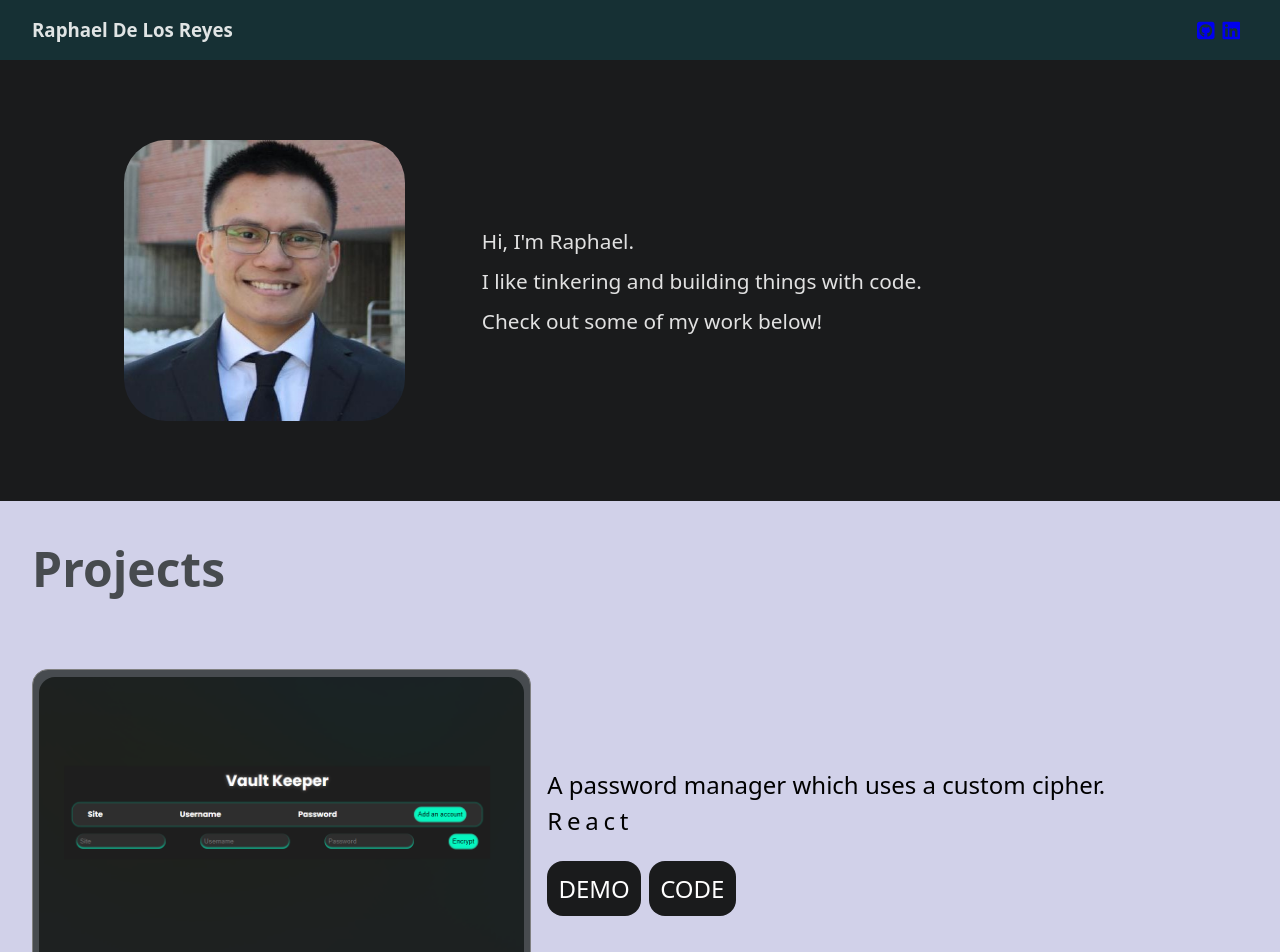
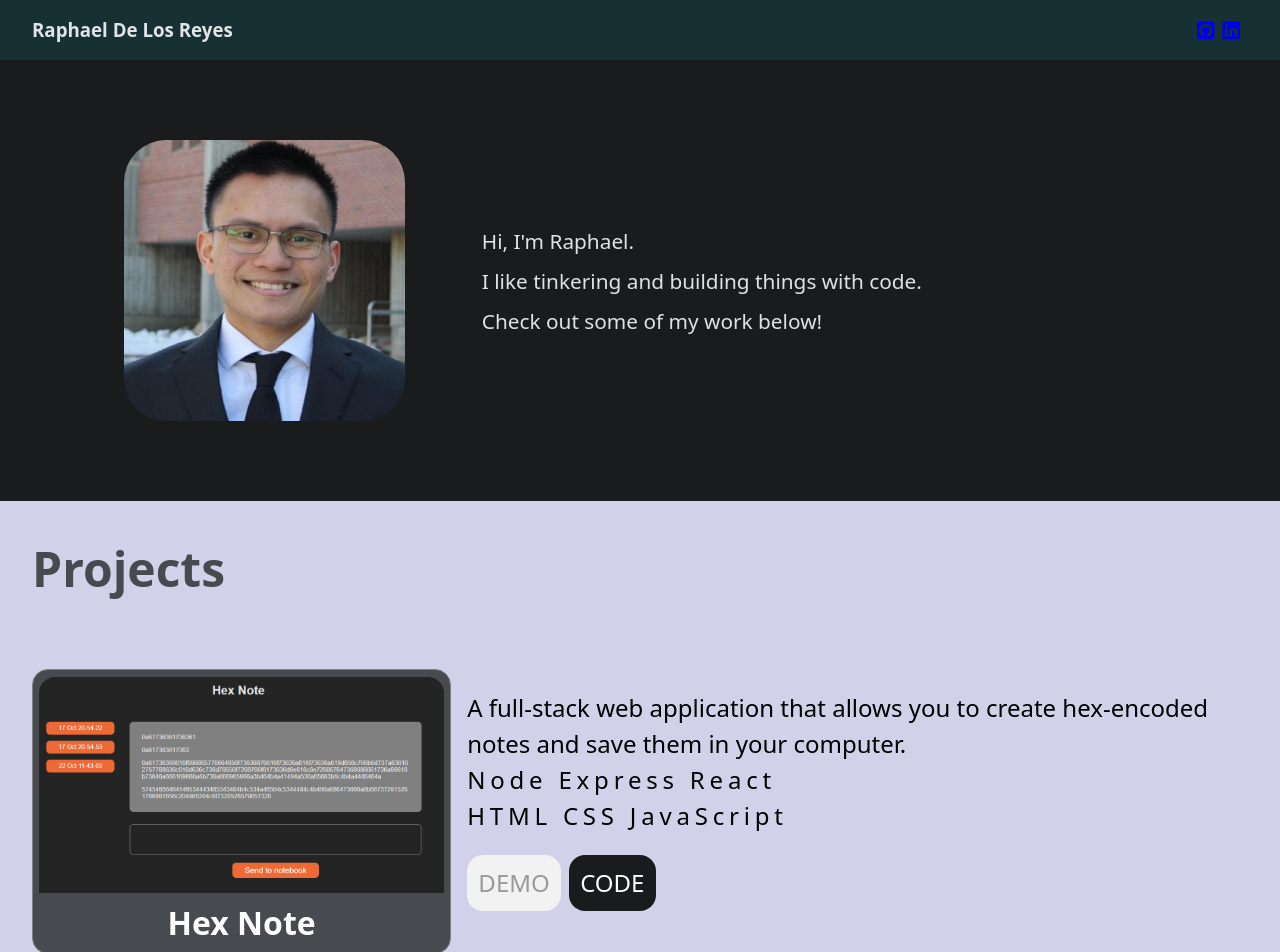
Before and after one commit to RD2P/RD2P.github.io, a React (Vite) app: page / in a window 1280 px wide. Shown: the top 952 px of the page. Built offline with nearby package versions, Linux system fonts and the light colour scheme.

Commit message:
Added hex note card in projects

```diff
--- a/src/components/Projects.jsx
+++ b/src/components/Projects.jsx
@@ -2,8 +2,10 @@ import '../styles/projects.css'
 import Card from './Card.jsx'
 import calculator from "../assets/calculator.png";
 import vaultkeeper from "../assets/vaultkeeper.png";
+import hexnote from "../assets/hexnote.png"
 
 const Projects = () => {
+
   return(
     <>
         <div className="container">
@@ -11,6 +13,34 @@ const Projects = () => {
         </div>
       <div className="container">
           <div className="project__rows">
+          <section className="project__row">
+              <div className="card--wrapper ">
+                <Card
+                  link="#"
+                  image={hexnote}
+                  title="Hex Note"
+                />
+              </div>
+              <div className="project-description">
+                <div className="description-text">
+                  <p>A full-stack web application that allows you to create hex-encoded notes and save them in your computer.</p>
+                  <p className="tech-used">Node Express React<br/>HTML CSS JavaScript</p>
+                </div>
+                <div className="card__buttons">
+                  <a
+                    className="card__button disabled-button tooltip"
+                    // href="#"
+                    target="_blank"
+                  >
+                    <span className="tooltiptext">In progress 🙂</span>
+                    DEMO
+                  </a>
+                  <a className="card__button" href="https://github.com/RD2P/HexNote" target="_blank">
+                    CODE
+                  </a>
+                </div>
+              </div>
+            </section>
             <section className="project__row">
               <div className="card--wrapper card--vaultkeeper">
                 <Card
@@ -22,7 +52,7 @@ const Projects = () => {
               <div className="project-description">
                 <div className="description-text">
                   <p>A password manager which uses a custom cipher.</p>
-                  <p className="tech-used">React</p>
+                  <p className="tech-used">React<br/>HTML CSS JavaScript</p>
                 </div>
                 <div className="card__buttons">
                   <a className="card__button" href="https://rd2p.github.io/vaultkeeper/" target="_blank">DEMO</a>
--- a/src/styles/main.css
+++ b/src/styles/main.css
@@ -10,7 +10,6 @@
   background-color: #1c2630;
   color: rgba(255, 255, 255, 0.87);
 
-  /* --clr-background: #d6e6f6; */
   --clr-background: #d1d1e9;
   --clr-neut: #1A1B1C;
   --clr-primary: #163034;
--- a/src/styles/projects.css
+++ b/src/styles/projects.css
@@ -70,6 +70,39 @@
   opacity: 0.8;
 }
 
+.disabled-button {
+  background-color: #f2f2f2;
+  color: #999999;
+  cursor: not-allowed;
+}
+
+.tooltip {
+  position: relative;
+  /* display: inline-block; */
+  /* border: 1px solid red; */
+
+}
+
+.tooltiptext {
+  visibility: hidden;
+  font-size: 1rem;
+  width: 120px;
+  background-color: black;
+  color: #fff;
+  text-align: center;
+  position: absolute;
+  z-index: 1;
+  padding: 0.2rem 0;
+  border-radius: 6px;
+  top: -70%;
+  left: 10%;
+  transition: 0.1s;
+}
+
+.tooltip:hover .tooltiptext {
+  visibility: visible;
+}
+
 .card:hover {
   box-shadow: 0 0 0.5rem white;
   opacity: 0.8;
```
Also changed, not shown: src/assets/hexer.png (deleted), src/assets/hexnote.png (added).
